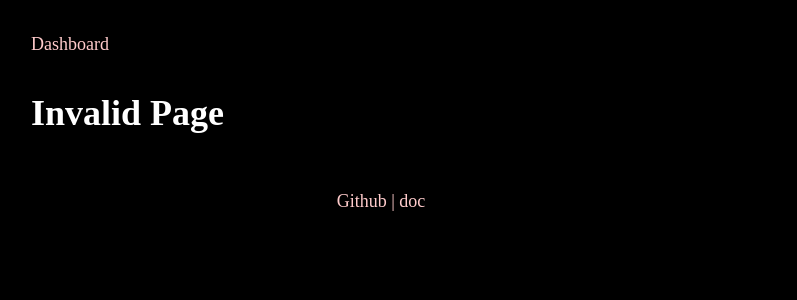
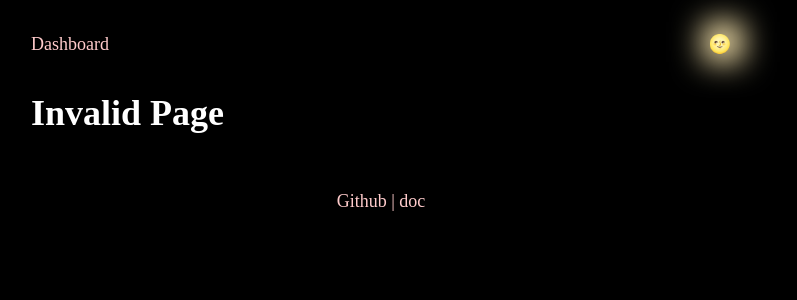
Before and after one commit to dlccyes/LF2, a Flask app: page /doc in a window 1280 px wide. Shown: the top 300 px of the page, without its empty margins (259-1056 px from the left). Run offline with Flask 2, Linux system fonts and the light colour scheme; some web fonts are replaced.

Commit message:
add theme switching

```diff
--- a/static/helper.js
+++ b/static/helper.js
@@ -1,3 +1,8 @@
+function getCookie(name){ // from github copilot
+  var value = "; " + document.cookie;
+  var parts = value.split("; " + name + "=");
+  if (parts.length == 2) return parts.pop().split(";").shift();
+}
 function getData(url, objData, callback){ //to backend
   var type = "GET";
   if (objData != null) {
@@ -25,6 +30,7 @@ function getData(url, objData, callback){ //to backend
 };
 
 function drawLine(dataArr, id, xName, yName, yAx=null){
+  $('#'+id).html('');
   google.charts.load('current', {'packages':['corechart']});
   google.charts.setOnLoadCallback(function(){
     var data = new google.visualization.DataTable();
@@ -33,24 +39,32 @@ function drawLine(dataArr, id, xName, yName, yAx=null){
     for(var date of dataArr){
         data.addRow([new Date(date[0]), date[1]]);
     }
-
+    var mainColor;
+    if(night){
+      mainColor = '#fff';
+      lineColor = '#ffd8d2';
+    }else{
+      mainColor = '#000';
+      lineColor = '#5692f0';
+    }
     var options = {
       width: 'auto', //1200
       height: '300', //500
-      series:{0:{color:'#ffd8d2'}}, // color of the line
+      series:{0:{color:lineColor}}, // color of the line
       backgroundColor: {fill:'transparent',stroke:'transparent'},
-      chartArea: {backgroundColor:{fill:'transparent',stroke:'#fff'}},
+      chartArea: {backgroundColor:{fill:'transparent',stroke:mainColor}},
       chart: {
         title: '# students vs. time',
       },
       lineWidth: 4,
       // curveType: 'function', // line smoothing
-      // tooltip:{textStyle:{color:'#fff'}},
+      // tooltip:{textStyle:{color:mainColor}},
       legend:{textStyle: {color:'transparent'}},
+
       hAxis: { //x-axis
         title: xName,
-        titleTextStyle:{color:"#fff", fontName:"Montserrat", fontSize:18},
-        textStyle:{color:'#fff'},
+        titleTextStyle:{color:mainColor, fontName:"Montserrat", fontSize:18},
+        textStyle:{color:mainColor},
         baselineColor:'transparent',
         gridlines:{color:'transparent'},
         minorGridlines:{color:'transparent'},
@@ -59,11 +73,11 @@ function drawLine(dataArr, id, xName, yName, yAx=null){
       },
       vAxis: { //y-axis
         title: yName,
-        titleTextStyle:{color:"#fff", fontName:"Montserrat", fontSize:18},
+        titleTextStyle:{color:mainColor, fontName:"Montserrat", fontSize:18},
         viewWindow: {min:0},
-        textStyle:{color:'#fff'},
+        textStyle:{color:mainColor},
         baselineColor:'transparent',
-        gridlines:{color:'#fff',multiple:1},
+        gridlines:{color:mainColor,multiple:1},
         minorGridlines:{color:'transparent', multiple:0.5, minSpacing:0},
       }
     };
@@ -81,7 +95,13 @@ function drawLine(dataArr, id, xName, yName, yAx=null){
 function drawCloud(data, id){
   $('#'+id).html('');
   anychart.onDocumentReady(function () {
-    anychart.theme(anychart.themes.darkGlamour);
+    // night=0;
+    console.log('now is' + night);
+    if(night){
+      anychart.theme(anychart.themes.darkGlamour);
+    }else{
+      anychart.theme(null);
+    }
     // anychart.theme(anychart.themes.darkTurquoise);
 
     var chart = anychart.tagCloud(data);
@@ -100,7 +120,7 @@ function drawCloud(data, id){
     // display chart
     chart.container(id);
     chart.draw();
-    $('.anychart-credits').html('<span class="anychart-credits-text">made with AnyChart</span>')
+    // $('.anychart-credits').html('<span class="anychart-credits-text">made with AnyChart</span>')
+    $('.anychart-credits').html('')
   });
-
 }
--- a/static/style.css
+++ b/static/style.css
@@ -8,8 +8,8 @@
 }
 body {
   font-family: Montserrat;
-  background-color: #000;
-  color: #fff;
+  /* background-color: #000; */
+  /* color: #fff; */
   position: absolute;
   left: 50%;
   transform: translate(-50%, 0%);
@@ -29,7 +29,7 @@ img {
   border-radius: 15px;
 }
 .btn {
-  background-color: #40bc06;
+  /* background-color: #40bc06; */
   color: #fff;
   border-radius: 500px;
   transition-duration: .3s;
@@ -52,7 +52,7 @@ img {
   cursor: not-allowed;
 }
 a {
-  color: #ffcbcb;
+  /* color: #ffcbcb; */
   text-decoration: none;
   font-weight: 500;
 }
@@ -96,6 +96,13 @@ input[type=text] {
   display:flex;
   text-decoration:none;
 }
+#night-btn{
+  cursor: pointer;
+  user-select: none;
+  position: absolute;
+  z-index: 10;
+  right: 0px;
+}
 @media (max-width: 800px) {
   body {
     width: 80%;
--- /dev/null
+++ b/static/style_b.css
@@ -0,0 +1,19 @@
+body{
+  background: #000;
+  color: #fff
+}
+
+a{
+  color: #ffcbcb;
+}
+#light{
+  position: absolute;
+  z-index: 1;
+    box-shadow: 0px 0px 31px 20px #ffe6b7;
+    border-radius: 50px;
+  top: 16.85px;
+  right: 8.333px;
+}
+.btn {
+  background-color: #40bc06;
+}
--- a/templates/base_blade.html
+++ b/templates/base_blade.html
@@ -8,14 +8,17 @@
   <meta name="viewport" content="width=device-width, initial-scale=1.0">
   <!-- my own files -->
   <link rel=stylesheet type=text/css href="{{ url_for('static', filename='style.css') }}">
+  <link rel="stylesheet" href="{{ url_for('static', filename='style_b.css') }}" id="night-css">
   <script src="{{ url_for('static', filename='helper.js') }}"></script>
 </head>
 {% block head %}{% endblock %}
 <body>
+  <span id="light"></span>
+  <span id="night-btn">🌙</span>
   {% if request.path != '/' %}
-    <div class="navbar">
-      <a href="{{ url_for('index') }}">Dashboard</a>
-    </div>
+  <div class="navbar">
+    <a href="{{ url_for('index') }}">Dashboard</a>
+  </div>
   {% endif %}
 
   {% block heading %}{% endblock %}
@@ -28,13 +31,87 @@
 
   <div id="sauceDiv" class="">
     <a href="https://github.com/dlccyes/LF2" target="_blank">
-        <p>Github&nbsp</p>
+      <p>Github&nbsp</p>
     </a>
     <a href="/doc" target="_blank">
-        <p>| doc</p>
+      <p>| doc</p>
     </a>
   </div>
 
 </body>
 </html>
+<script>
+// get night from cookie
+document.cookie = "SameSite=Lax";
+
+var night = parseInt(getCookie('night'));
+night = night || night == 0  ? night : 1;
+
+var initPos = [-1,-1];
+var lightBlur = 11;
+var lightSpread = 0;
+var lightAlt = 20;
+var style_b_path  = "{{ url_for('static', filename='style_b.css') }}"
+var style_w_path  = "{{ url_for('static', filename='style_w.css') }}"
+doEverything(function(){});
+function doEverything(callback){
+  if(night){
+    $('#day-css').remove();
+    $('head').append('<link rel="stylesheet" href='+style_b_path+' id="night-css">');
+    // $("#light").css({top: $('#night-btn').offset().top+12, left: $('#night-btn').offset().left+11});
+    $('#night-btn').html('🌝');
+    $('#light').show();
+    $('#light').css('box-shadow','0px 0px '+(lightBlur+lightAlt)+'px '+(lightSpread+lightAlt)+'px #ffecb4');
+  }else{
+    $('#night-css').remove();
+    $('#light').hide();
+    $('head').append('<link rel="stylesheet" href='+style_w_path+' id="day-css">');
+    $('#night-btn').html('🌞');
+  }
+  callback();
+}
+$('#night-btn').off('click');
+$('#night-btn').on('click', function(e){ // change theme
+  night = night ? 0 : 1;
+  doEverything(function(){
+    getEverything();
+  });
+  document.cookie = "night="+night;
+});
+
+$('#night-btn').off('mouseenter');
+$('#night-btn').on('mouseenter', function(){ //change to face on hover
+  //DOMMouseScroll = function(){};
+  scrollpos = $(window).scrollTop();
+  // change moon light size on scroll
+  // only work in firefox
+  $(window).off('DOMMouseScroll');
+  $(window).on('DOMMouseScroll',function(e){
+    if(night){
+      $('body').css("overflow","hidden");
+      scroll = -e.originalEvent.detail;
+      lightAlt += scroll*0.4;
+      lightAlt = Math.max(0, lightAlt);
+      $('#light').css('box-shadow','0px 0px '+(lightBlur+lightAlt)+'px '+(lightSpread+lightAlt)+'px #ffecb4');
+    }
+  });
+  if(night){
+    $("#night-btn").html('🌝');
+  }else{
+    $("#night-btn").html('🌞');
+  }
+});
+$('#night-btn').off('mouseleave');
+$('#night-btn').on('mouseleave', function(){ //change back on mouse leave
+  $(window).off('DOMMouseScroll');
+  $(window).on('DOMMouseScroll',function(e){
+    $('body').css("overflow","visible");
+  });
+  if(night){
+    $("#night-btn").html('🌙');
+  }else{
+    $("#night-btn").html('⛅');
+  }
+});
+</script>
 {% block script %}{% endblock %}
--- a/templates/data_blade.html
+++ b/templates/data_blade.html
@@ -31,15 +31,18 @@ $(document).ready(function(){
     getEverything();
   });
   // on value change
+  $('#timeRange').off('input');
   $('#timeRange').on('input', function(){
     $('#timeRangeVal').html($('#timeRange').val());
   });
   // on mouse release
+  $('#timeRange').off('mouseup');
   $('#timeRange').on('mouseup', function(){
     getEverything();
   });
   var resizing = 0;
-  $(window).resize(function(){ // mainly for redrawing charts responsively
+  $(window).off('resize');
+  $(window).on('resize', function(){ // mainly for redrawing charts responsively
     // prevent multiple calls
     if(resizing){
       return;
```
Also changed, not shown: static/style_w.css (added, +11 -0 lines), README.md.
